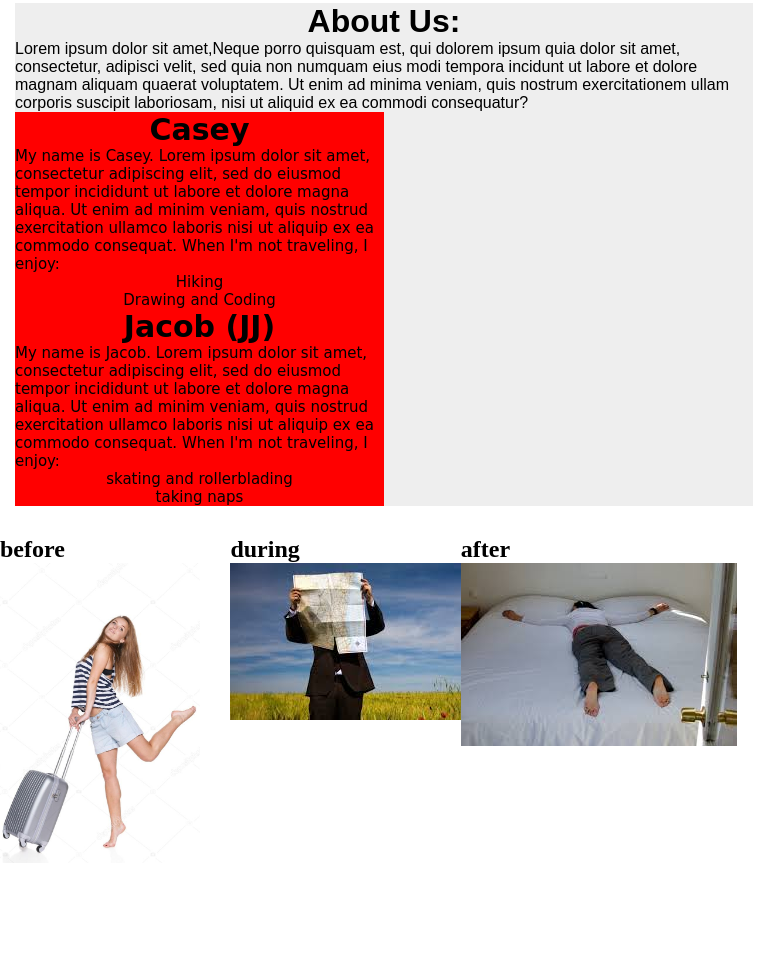
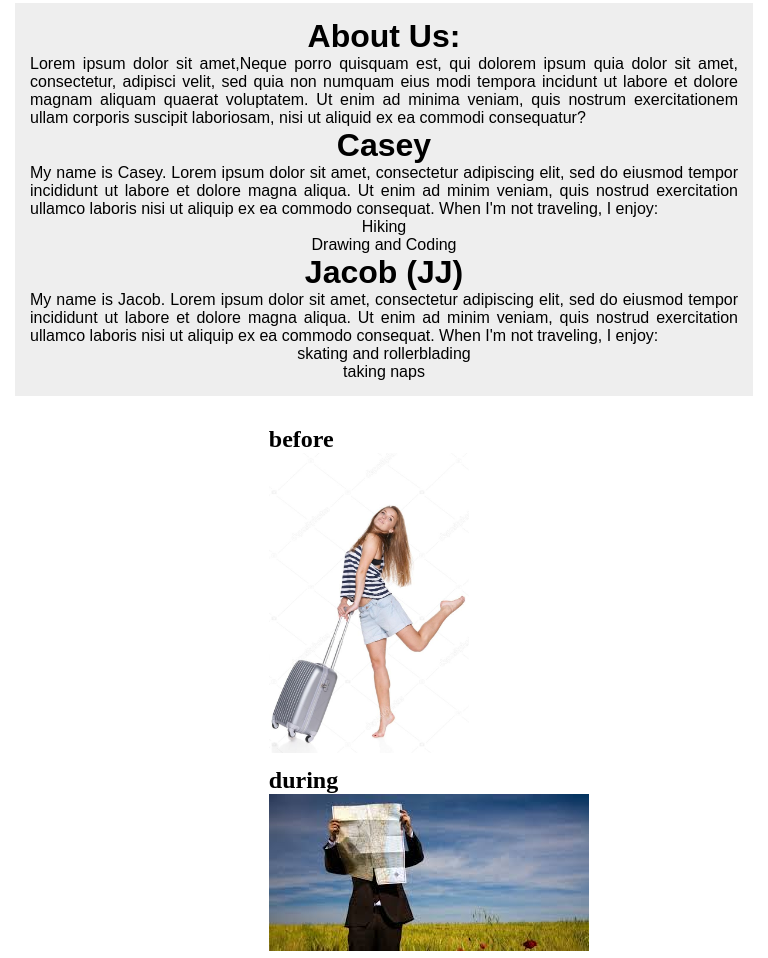
Before and after one commit to CaseyAntoine/roadtrip_blog, a plain HTML site: page index.html in a window 768 px wide. Shown: the part 869-1827 px from the top of the page. Before the commit the page ends 1736 px from the top, so only its background shows below. Drawn offline with Linux system fonts and the light colour scheme.

Commit message:
updating media query styling.

```diff
--- a/css/styles.css
+++ b/css/styles.css
@@ -84,11 +84,31 @@ div.bio ul{
   }
 }
 
-@media screen and (max-width: 1000px) and (min-width: 700px){
-.bio {
-  background-color: red;
-  font-size: 15px;
-  font-family: cursive;
-  width: 50%;
+/* @media screen and (max-width: 680px) and (min-width: 500px){
+  * {
+    margin: 5px;
+    padding: 10px;
+  }
+  .sidebar{
+    float: none;
+    width: 100%;
+    text-align: center;
+  }
+
+
+}
+*/
+@media screen and (max-width: 1200px) and (min-width: 700px){
+
+.about{
+  color: black;
+  padding: 15px;
+  text-align: justify;
+}
+
+.progress{
+  float: none;
+  margin: 10px auto;
+
 }
 }
```
